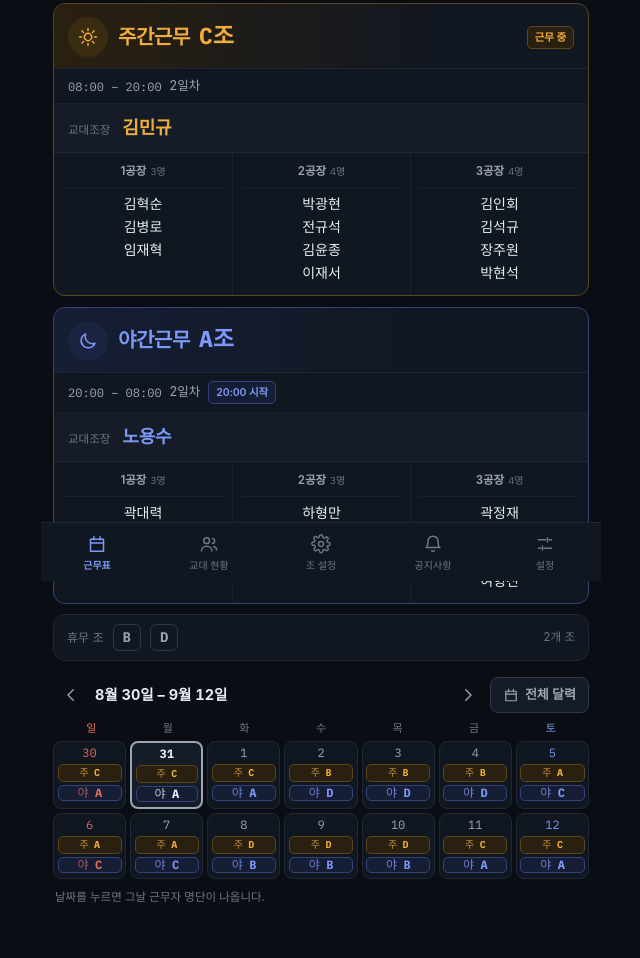
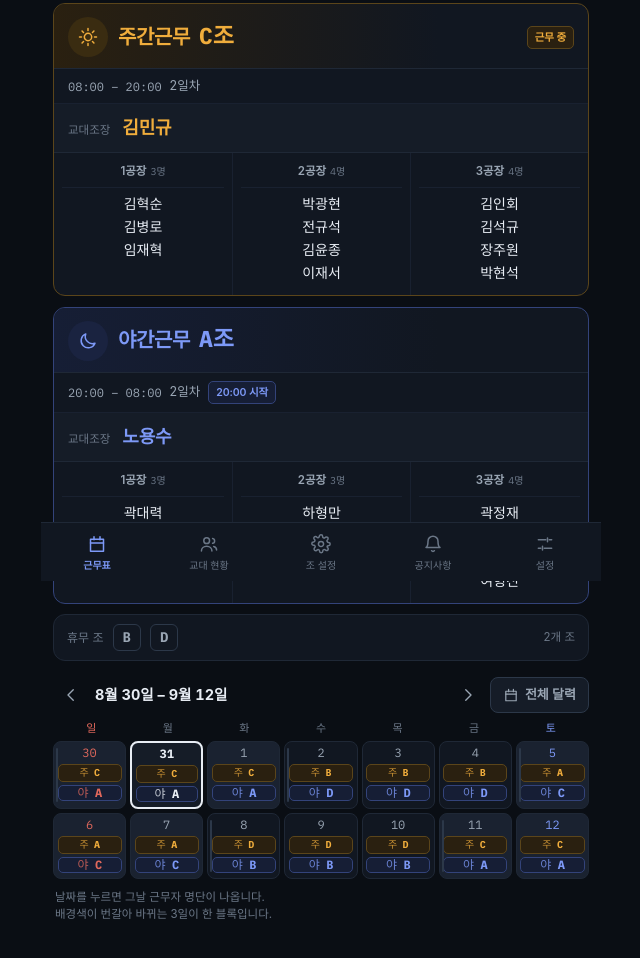
Before and after one commit to scott910512-source/shift-pwa, a plain HTML site: page index.html in a window 1280 px wide. Shown: the part 219-1177 px from the top of the page, without its empty margins (319-959 px from the left). Drawn offline with Linux system fonts and the light colour scheme; a web font is replaced by a local one.

Commit message:
달력에 3일 블록 구분 추가
어느 3일이 한 묶음인지 달력에서 바로 보이지 않았다.

- 3일 블록마다 칸 배경을 번갈아 칠했다.
- 블록이 줄바꿈을 넘어가면 배경만으로는 시작점을 알기 어려워, 첫날 왼쪽에
  세로 표시를 넣었다.
- 오늘 칸이 블록 음영에 묻히지 않도록 테두리 색을 강하게 하고 배경을
  블록에 따라 달리했다.
- 달력 아래 안내에 한 줄 덧붙였다.

CACHE_VERSION v10.

Co-Authored-By: Claude Opus 5 <noreply@anthropic.com>
Claude-Session: https://claude.ai/code/session_01KjMgfdUZn1avRE2PuSzuT2

```diff
--- a/app.css
+++ b/app.css
@@ -253,12 +253,21 @@ svg{ width:100%; height:100%; fill:none; stroke:currentColor; stroke-width:1.8;
 
 .cgrid{ display:grid; grid-template-columns:repeat(7,1fr); gap:4px; }
 .cd{
+  position:relative;
   background:var(--card); border:1px solid var(--line); border-radius:var(--r-s);
   min-height:58px; padding:4px 2px 5px;
   display:flex; flex-direction:column; align-items:center; gap:3px;
 }
 .cd.void{ background:transparent; border-color:transparent; }
-.cd.today{ border:2px solid var(--fg-2); background:var(--card-2); }
+/* 3일 블록을 번갈아 칠한다 */
+.cd.blk{ background:var(--card-3); }
+/* 블록 첫날 왼쪽 표시 — 줄이 바뀌어도 묶음의 시작을 알 수 있다 */
+.cd.bstart::before{
+  content:""; position:absolute; left:2px; top:6px; bottom:6px;
+  width:2px; border-radius:1px; background:var(--line-3);
+}
+.cd.today{ border:2px solid var(--fg); background:var(--card-3); }
+.cd.today.blk{ background:var(--card-2); }
 .cd .n{ font-family:var(--fm); font-size:12px; font-variant-numeric:tabular-nums;
         color:var(--fg-2); line-height:1.2; }
 .cd.d0 .n{ color:var(--sun-c); }
@@ -274,7 +283,7 @@ svg{ width:100%; height:100%; fill:none; stroke:currentColor; stroke-width:1.8;
 .chip.d{ background:var(--day-bg); color:var(--day); border:1px solid var(--day-edge); }
 .chip.n{ background:var(--night-bg); color:var(--night); border:1px solid var(--night-edge); }
 
-.hint{ margin:10px 2px 0; font-size:11.5px; color:var(--fg-3); }
+.hint{ margin:10px 2px 0; font-size:11.5px; color:var(--fg-3); line-height:1.5; }
 
 /* ---------- 세그먼트 ---------- */
 .seg{ display:grid; grid-auto-flow:column; grid-auto-columns:1fr; gap:3px;
--- a/app.js
+++ b/app.js
@@ -461,7 +461,12 @@
       }
       var p = partsOfKey(c.key);
       var s = shiftOf(c.key);
-      var b = el('button', 'cd d' + mod(i, 7) + (c.key === tKey ? ' today' : ''));
+      // 3일 블록 단위로 배경을 번갈아 칠해 묶음이 눈에 보이게 한다.
+      // 블록이 줄바꿈을 넘어가도 구분되도록 첫날에는 세로 표시를 넣는다.
+      var blk = mod(Math.floor(Math.round((c.key - ANCHOR) / DAY) / 3), 2);
+      var b = el('button', 'cd d' + mod(i, 7) +
+        (blk ? ' blk' : '') + (s.nth === 1 ? ' bstart' : '') +
+        (c.key === tKey ? ' today' : ''));
       b.type = 'button';
       b.dataset.key = String(c.key);
       b.setAttribute('aria-label',
--- a/index.html
+++ b/index.html
@@ -63,7 +63,7 @@
     </div>
     <div class="dow" aria-hidden="true"></div>
     <div class="cgrid" id="calGrid" aria-label="근무 달력"></div>
-    <p class="hint">날짜를 누르면 그날 근무자 명단이 나옵니다.</p>
+    <p class="hint">날짜를 누르면 그날 근무자 명단이 나옵니다.<br>배경색이 번갈아 바뀌는 3일이 한 블록입니다.</p>
 
   </section>
 
--- a/sw.js
+++ b/sw.js
@@ -4,7 +4,7 @@
    갱신하려면 CACHE_VERSION 숫자를 올리세요.
    ============================================================ */
 
-var CACHE_VERSION = 'v9';
+var CACHE_VERSION = 'v10';
 var CACHE_NAME = 'shift-shell-' + CACHE_VERSION;
 var FONT_CACHE = 'shift-fonts-' + CACHE_VERSION;
 
```
